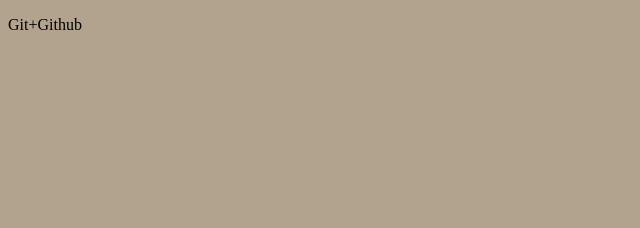
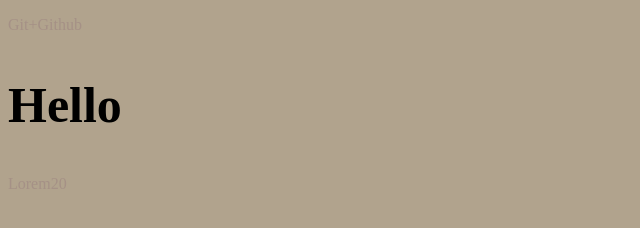
Before and after one commit to VskNails/git, a plain HTML site: page index.html in a window 1280 px wide. Shown: the whole page, without its empty margins (0-640 px from the left). Drawn offline with Linux system fonts and the light colour scheme.

Commit message:
Our first change

```diff
--- a/css/main.css
+++ b/css/main.css
@@ -1,3 +1,9 @@
 body {
 	background-color:rgba(101, 72, 29, 0.5);
 }
+p {
+	color:rgba(89, 32, 89, 0.133) ;
+}
+h2 {
+	font-size: 50px;
+}
--- a/index.html
+++ b/index.html
@@ -9,5 +9,7 @@
 	</head>
 	<body>
 		<p>Git+Github</p>
+		<h2>Hello</h2>
+		<p>Lorem20</p>
 	</body>
 </html>
```
